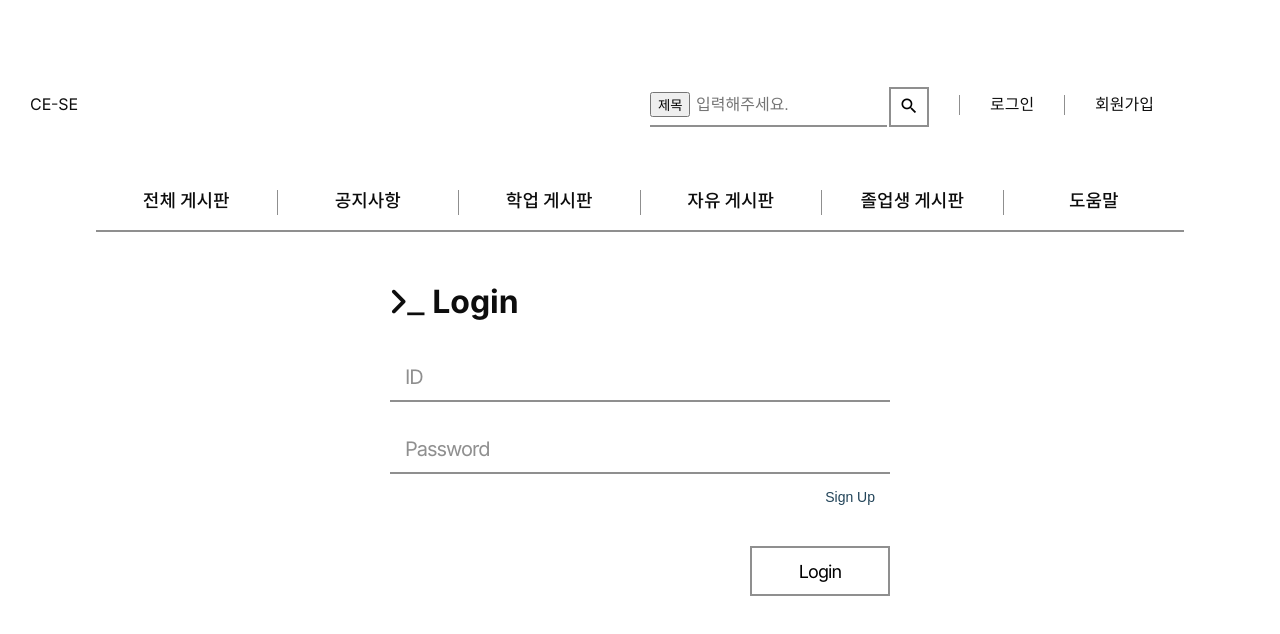
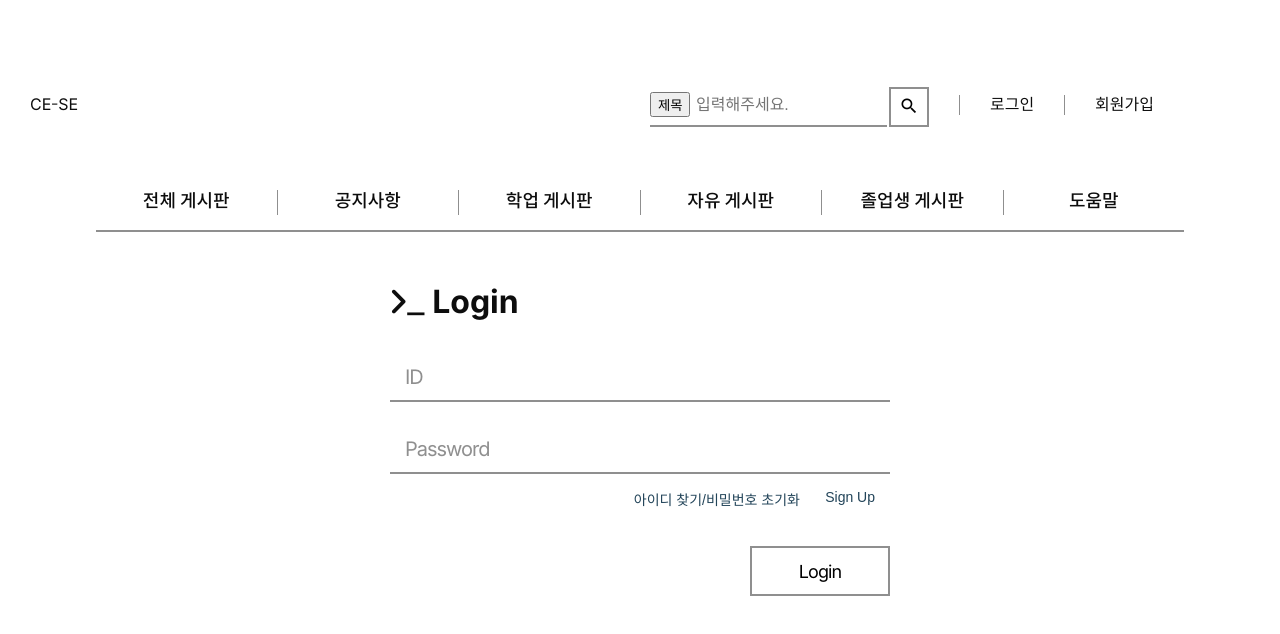
Before and after one commit to jkc-mycode/KIT-CE-CS-Frontend, a React (Create React App) app: page /login in a window 1280 px wide. Shown: the top 634 px of the page. Built offline with nearby package versions, Linux system fonts and the light colour scheme.

Commit message:
2022.08.25 아이디찾기/비밀번호 초기화 페이지 라우터 연결

```diff
--- a/src/App.js
+++ b/src/App.js
@@ -18,6 +18,7 @@ import MyInfoPage from './Components/mypage';
 import PostWrite from './Components/post_write';
 import PostUpdate from './Components/post_update';
 import About from './Components/about';
+import IDSearch from './Components/idsearch';
 import Footer from './Components/footer';
 import Crawling from './Components/crawling';
 
@@ -45,6 +46,7 @@ function App() {
                 <Route path="/post_write" element={<PostWrite/>}></Route>
                 <Route path="/post_update/:viewId" element={<PostUpdate/>}></Route>
                 <Route path="/about" element={<About/>}></Route>
+                <Route path="/idsearch" element={<IDSearch/>}></Route>
             </Routes>
 
             {/*<Footer></Footer>*/}
--- a/src/Components/Login.css
+++ b/src/Components/Login.css
@@ -37,6 +37,21 @@
     color: rgba(115, 115, 115, 0.8);
 }
 
+.idsearch_button {
+    margin-top : 15px;
+    padding: 0px;
+    border: 0px;
+
+    position: absolute;
+    right: 90px;
+
+    font-size: 14px;
+    text-align: right;
+
+    color: #224459;
+    background: none;
+}
+
 .signup_button {
     margin-top : 15px;
     padding: 0px;
@@ -67,6 +82,10 @@
     background: #fff;
 }
 
+.idsearch_button:hover {
+    color: rgba(115, 115, 115, 0.8);
+}
+
 .signup_button:hover {
     color: rgba(115, 115, 115, 0.8);
 }
--- a/src/Components/Login.js
+++ b/src/Components/Login.js
@@ -64,8 +64,8 @@ function LoginPage(){
                 </div>
                 <div className="button_container">
                     <button type="submit" className="login_button" onClick={onClickLogin} >Login</button>
+                    <button className="idsearch_button" onClick={()=>navigate('/idsearch')}>아이디 찾기/비밀번호 초기화</button>
                     <button className="signup_button" onClick={()=>navigate('/signup')}>Sign Up</button>
-
                 </div>
             </form>
         </div>
--- /dev/null
+++ b/src/Components/idsearch.js
@@ -0,0 +1,13 @@
+import React from 'react';
+import './idsearch.css';
+
+function IDSearch (){
+
+    return(
+        <>
+            <h1>IDSearch 페이지</h1>
+        </>
+    )
+}
+
+export default IDSearch;
```
Also changed, not shown: src/Components/idsearch.css (added).
